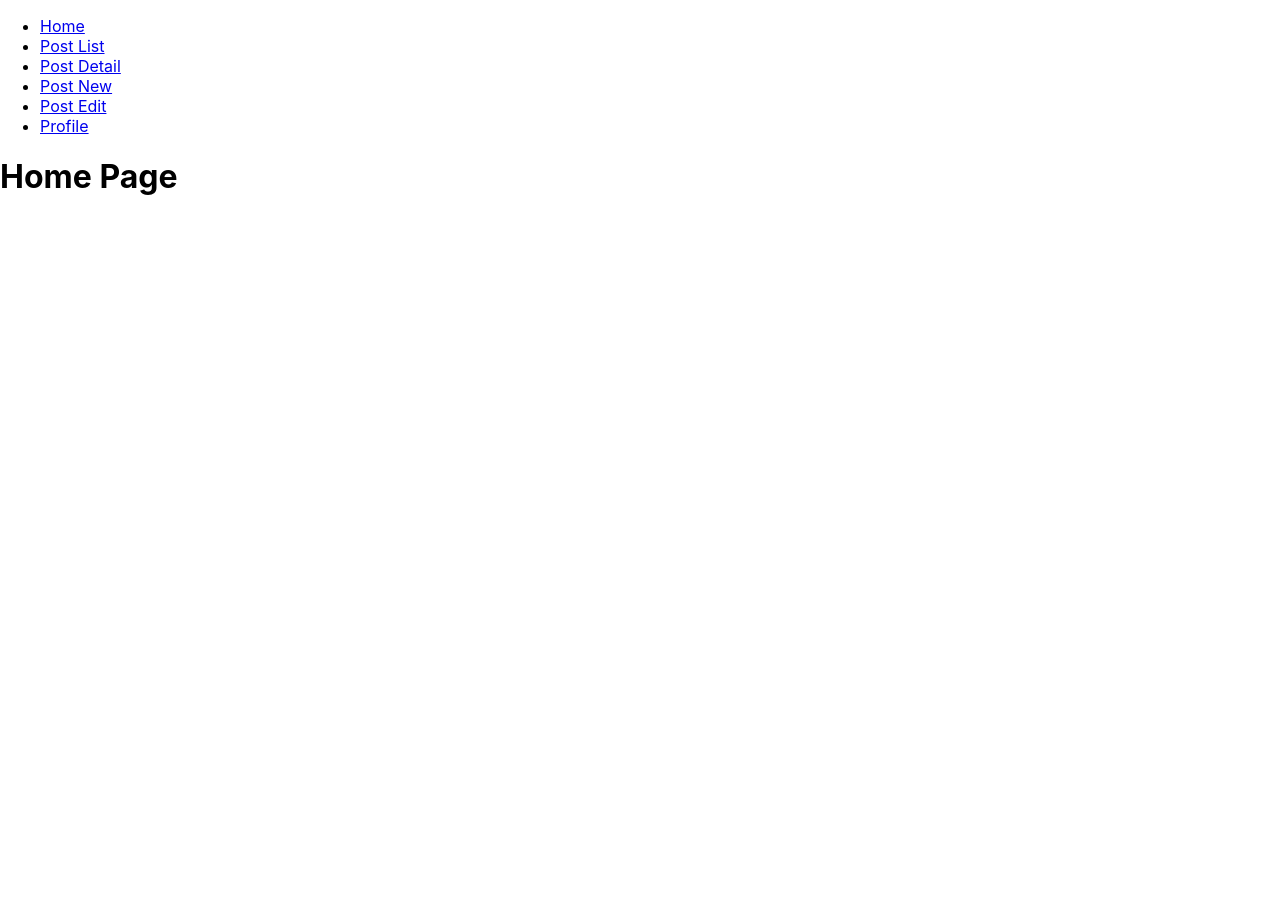
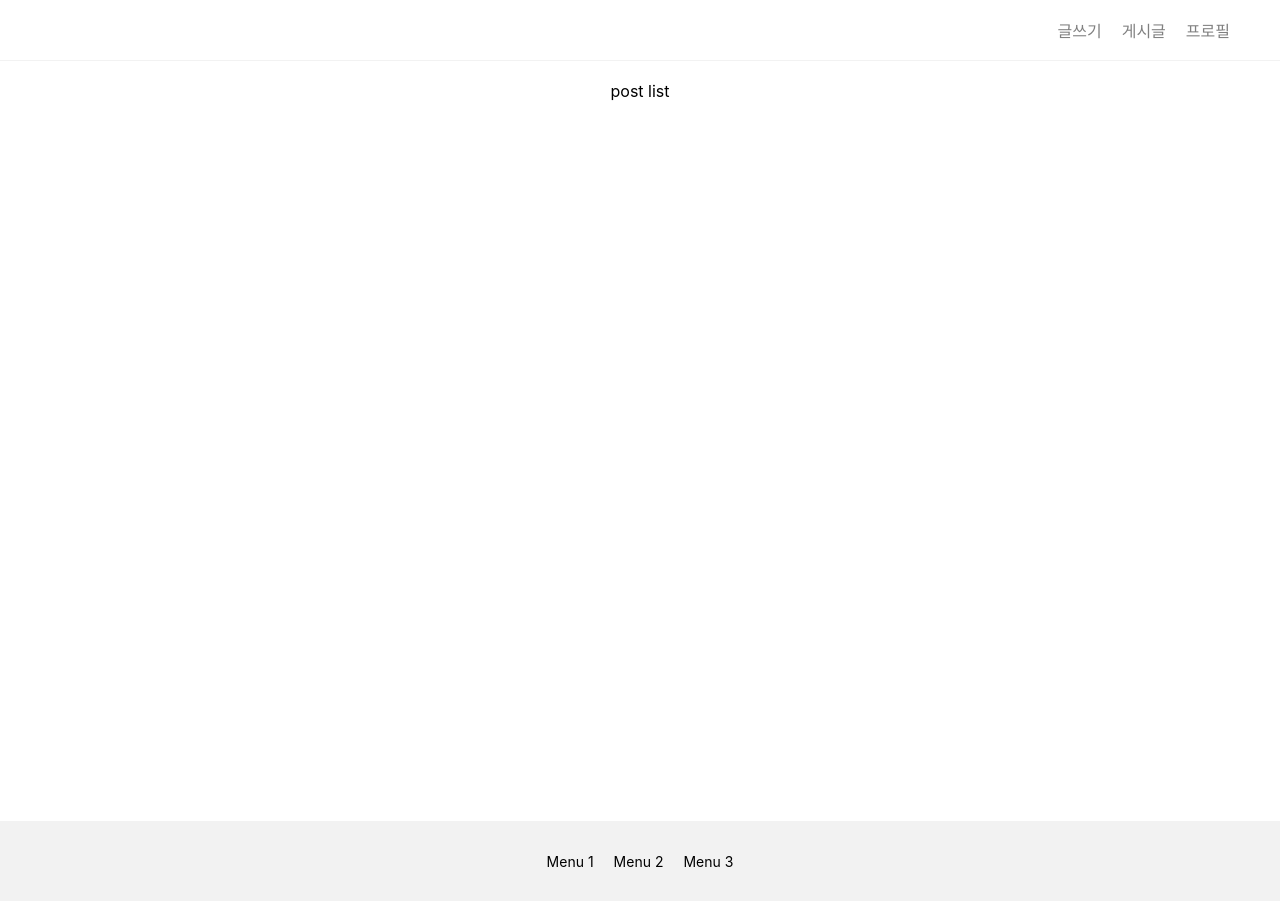
Before and after one commit to YeeunLee8245/Yeeun-Blog, a React (Create React App) app: page / in a window 1280 px wide. Before the commit the page ends 800 px from the top, so only its background shows below. Built offline with nearby package versions, Linux system fonts and the light colour scheme.

Commit message:
[구현] 기본 구조

```diff
--- a/src/App.tsx
+++ b/src/App.tsx
@@ -1,42 +1,8 @@
-import React from 'react';
-import logo from './logo.svg';
 import './App.css';
-import { Route, Routes, Navigate, Link } from 'react-router-dom'
+import Router from "./components/Router"
 
-function App() {
+export default function App() {
   return (
-    <>
-    <ul>
-      <li>
-      <Link to="/">Home</Link>
-      </li>
-      <li>
-      <Link to="/posts">Post List</Link>
-      </li>
-      <li>
-      <Link to="/posts/:id">Post Detail</Link>
-      </li>
-      <li>
-      <Link to="/posts/new">Post New</Link>
-      </li>
-      <li>
-      <Link to="/posts/edit/:id">Post Edit</Link>
-      </li>
-      <li>
-      <Link to="/profile">Profile</Link>
-      </li>
-    </ul>
-      <Routes>
-        <Route path ="/" element={<h1>Home Page</h1>}/>
-        <Route path ="/posts" element={<h1>Post List Page</h1>}/>
-        <Route path ="/posts/:id" element={<h1>Post Detail Page</h1>}/>
-        <Route path ="/posts/new" element={<h1>Post New</h1>}/>
-        <Route path ="/posts/edit/:id" element={<h1>Post Edit Page</h1>}/>
-        <Route path ="/profile" element={<h1>Profile Page</h1>}/>
-        <Route path ="*" element={<Navigate replace to="/"/>}/>
-      </Routes>
-    </>
+      <Router/>
   );
 }
-
-export default App;
--- /dev/null
+++ b/src/components/Router.tsx
@@ -0,0 +1,27 @@
+import { Route, Routes, Navigate } from 'react-router-dom'
+import Home from '../pages/home';
+import PostList from '../pages/posts';
+import PostDetail from '../pages/posts/detail';
+import PostNew from '../pages/posts/new';
+import PostEdit from '../pages/posts/edit';
+import ProfilePage from '../pages/profile';
+import LoginPage from '../pages/login';
+import SignUpPage from '../pages/signup';
+
+export default function Router() {
+  return (
+    <>
+      <Routes>
+        <Route path ="/" element={<Home/>}/>
+        <Route path ="/posts" element={<PostList/>}/>
+        <Route path ="/posts/:id" element={<PostDetail/>}/>
+        <Route path ="/posts/new" element={<PostNew/>}/>
+        <Route path ="/posts/edit/:id" element={<PostEdit/>}/>
+        <Route path ="/profile" element={<ProfilePage/>}/>
+        <Route path ="/login" element={<LoginPage/>}/>
+        <Route path ="/signup" element={<SignUpPage/>}/>
+        <Route path ="*" element={<Navigate replace to="/"/>}/>
+      </Routes>
+    </>
+  );
+}
--- a/src/index.css
+++ b/src/index.css
@@ -11,3 +11,50 @@ code {
   font-family: source-code-pro, Menlo, Monaco, Consolas, 'Courier New',
     monospace;
 }
+
+/* header */
+header {
+  display: flex;
+  justify-content: space-between;
+  flex-direction: row-reverse;
+  border-bottom: 1px solid #f2f2f2;
+  padding: 10px 40px;
+  min-height: 40px;
+  /* 세로 가운데 정렬 */
+  align-items: center;
+}
+
+header a {
+  margin: 0px 10px;
+  /* a 태그 기본 스타일 삭제 */
+  text-decoration: none;
+  color: gray;
+}
+
+header a:focus,
+header a:hover {
+  color: black;
+}
+
+footer {
+  background-color: #f2f2f2;
+  min-height: 40px;
+  padding: 20px 40px;
+  font-size: 14px;
+  text-align: center;
+  /* direction의 기본이 수평이기 때문에 flex를 주면 수평 정렬됨 */
+  display: flex;
+  /* 수직 정렬 */
+  align-items: center;
+  /* 수평 정렬 */
+  justify-content: center;
+  gap: 20px;
+}
+
+/* post list */
+.post-list {
+  /* view port 기준으로 90% */
+  min-height: 90vh;
+  padding: 20px 40px;
+  text-align: center;
+}
--- a/src/index.tsx
+++ b/src/index.tsx
@@ -1,8 +1,8 @@
 import React from 'react';
 import ReactDOM from 'react-dom/client';
 import './index.css';
+import { BrowserRouter as Router } from 'react-router-dom';
 import App from './App';
-import { BrowserRouter as Router } from 'react-router-dom';
 
 const root = ReactDOM.createRoot(
   document.getElementById('root') as HTMLElement
--- /dev/null
+++ b/src/pages/home/index.tsx
@@ -0,0 +1,19 @@
+import {Link} from "react-router-dom";
+
+export default function Home() {
+    return (<div>
+        <header>
+            <div>
+                <Link to="/posts/new">글쓰기</Link>
+                <Link to="/posts">게시글</Link>
+                <Link to="/profile">프로필</Link>
+            </div>
+        </header>
+        <div className="post-list">post list</div>
+        <footer>
+            <div>Menu 1</div>
+            <div>Menu 2</div>
+            <div>Menu 3</div>
+        </footer>
+    </div>);
+}
--- /dev/null
+++ b/src/pages/login/index.tsx
@@ -0,0 +1,3 @@
+export default function LoginPage() {
+    return <h2>Login</h2>
+}
--- /dev/null
+++ b/src/pages/posts/detail.tsx
@@ -0,0 +1,3 @@
+export default function PostDetail() {
+    return (<h1>Post Detail Page</h1>)
+}
--- /dev/null
+++ b/src/pages/posts/edit.tsx
@@ -0,0 +1,3 @@
+export default function PostEdit() {
+    return (<h1>Post Edit Page</h1>);
+}
--- /dev/null
+++ b/src/pages/posts/index.tsx
@@ -0,0 +1,3 @@
+export default function PostList() {
+    return (<h1>Post List Page</h1>);
+}
--- /dev/null
+++ b/src/pages/posts/new.tsx
@@ -0,0 +1,3 @@
+export default function PostNew() {
+    return (<h1>Post New Page</h1>)
+}
--- /dev/null
+++ b/src/pages/profile/index.tsx
@@ -0,0 +1,3 @@
+export default function ProfilePage() {
+    return (<h1>Profile Page</h1>)
+}
--- /dev/null
+++ b/src/pages/signup/index.tsx
@@ -0,0 +1,3 @@
+export default function SignUpPage() {
+    return <h2>SignUp</h2>
+}
```
